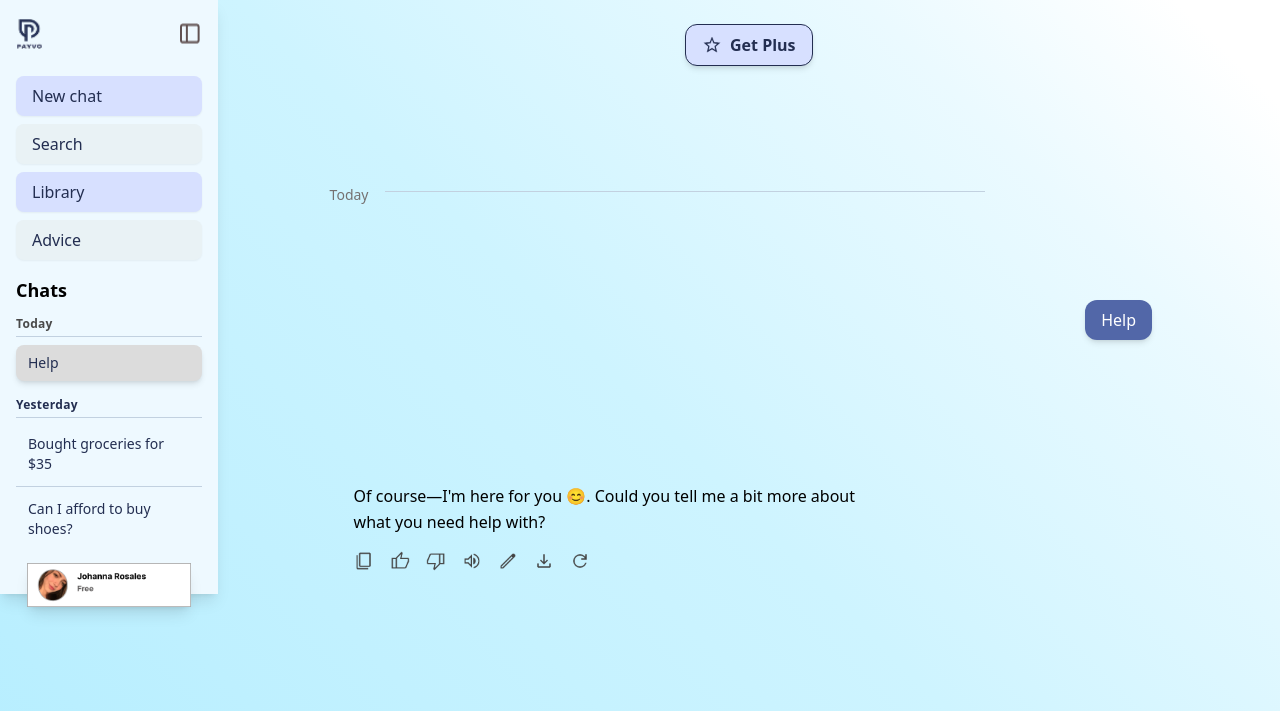
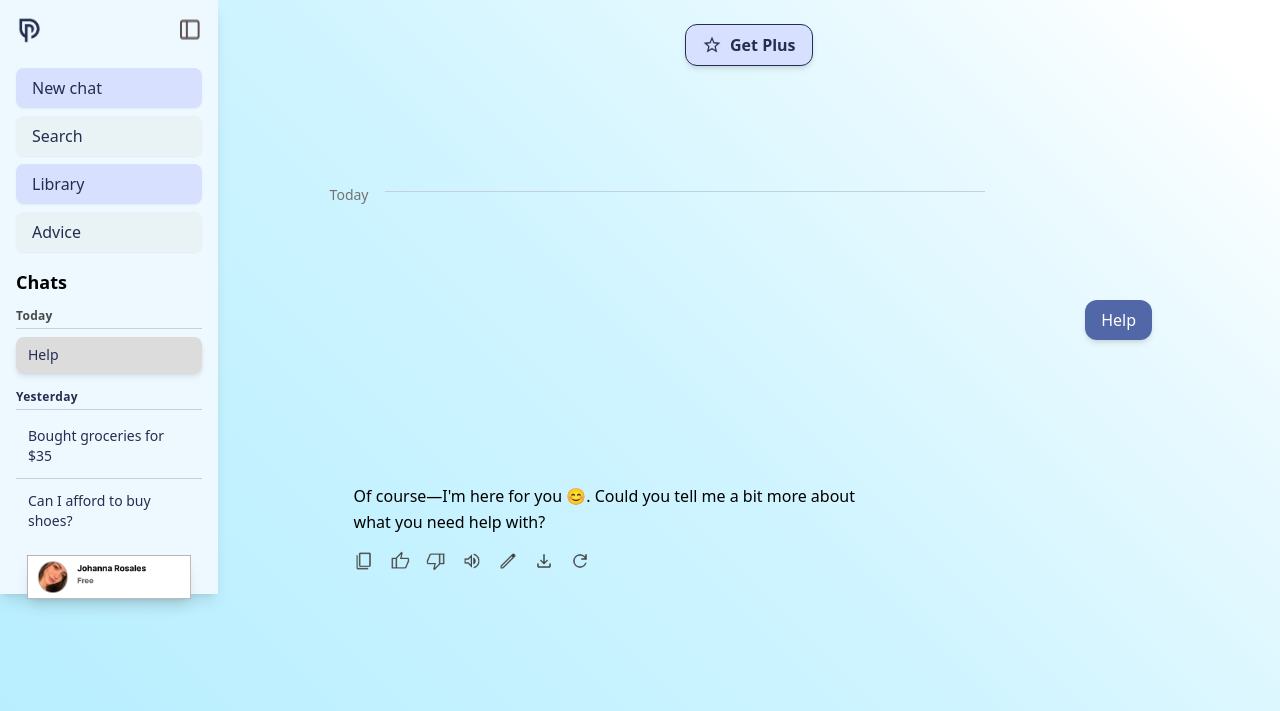
Before and after one commit to JavierSGonzalez/Payvo, a plain HTML site: page chatbot/index.html in a window 1280 px wide. Shown: the top 711 px of the page. Drawn offline with nearby package versions, Linux system fonts and the light colour scheme.

Commit message:
Cambio botones

```diff
--- a/chatbot/index.html
+++ b/chatbot/index.html
@@ -15,7 +15,7 @@
     <div>
       <!-- Íconos superiores -->
       <div class="flex justify-between items-center w-full gap-6 mb-6">
-        <img src="img/Logo.png" alt="Logo" class="w-7 h-9">
+        <img src="img/LogoAzul.png" alt="Logo" class="w-7 h-7">
         <img src="img/Desplegar.png" alt="Desplegar" class="w-6 h-6">
       </div>
 
```
Also changed, not shown: chatbot/img/Logo.png (deleted), chatbot/img/LogoAzul.png (added), chatbot/img/Send.png.
